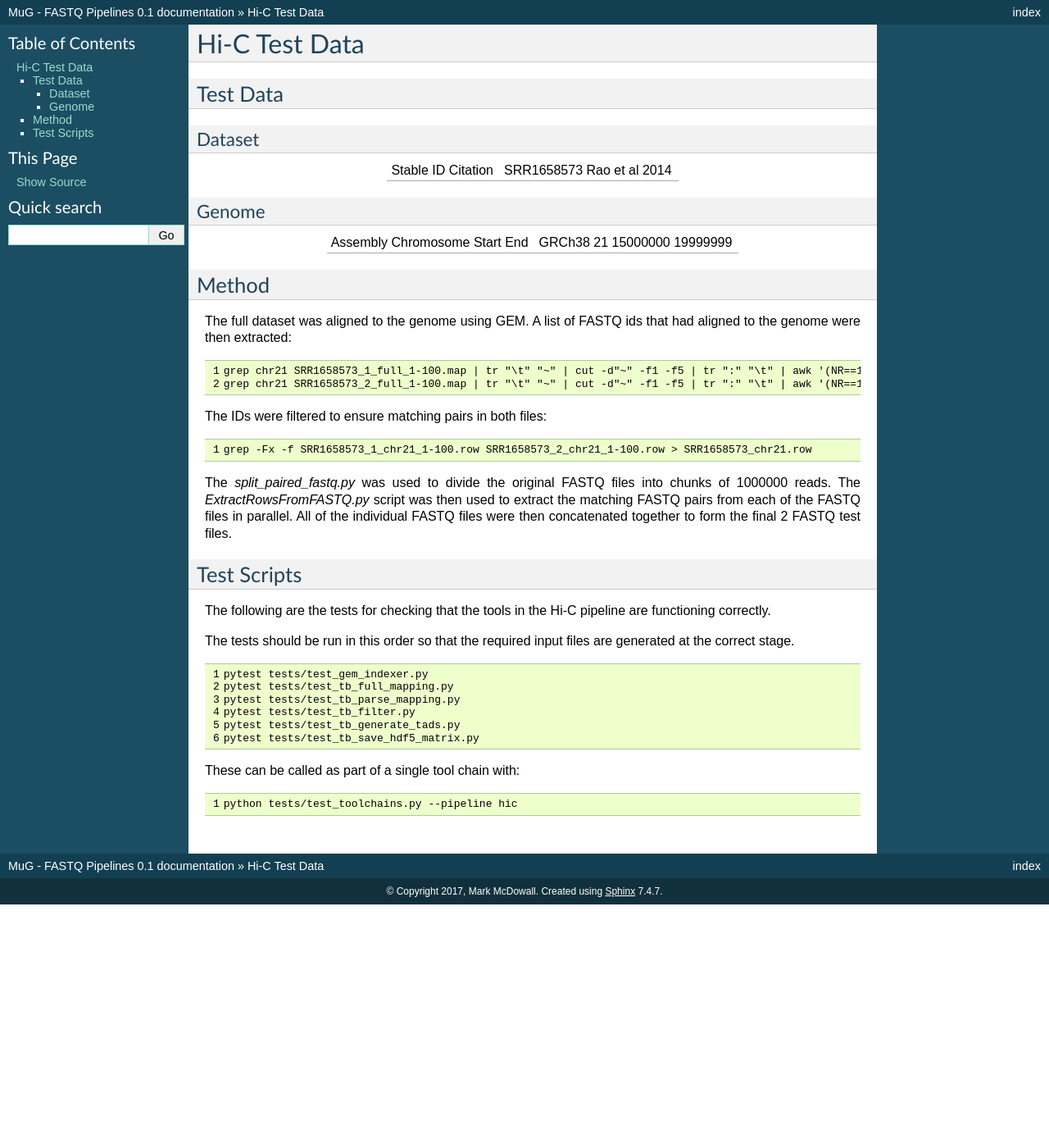
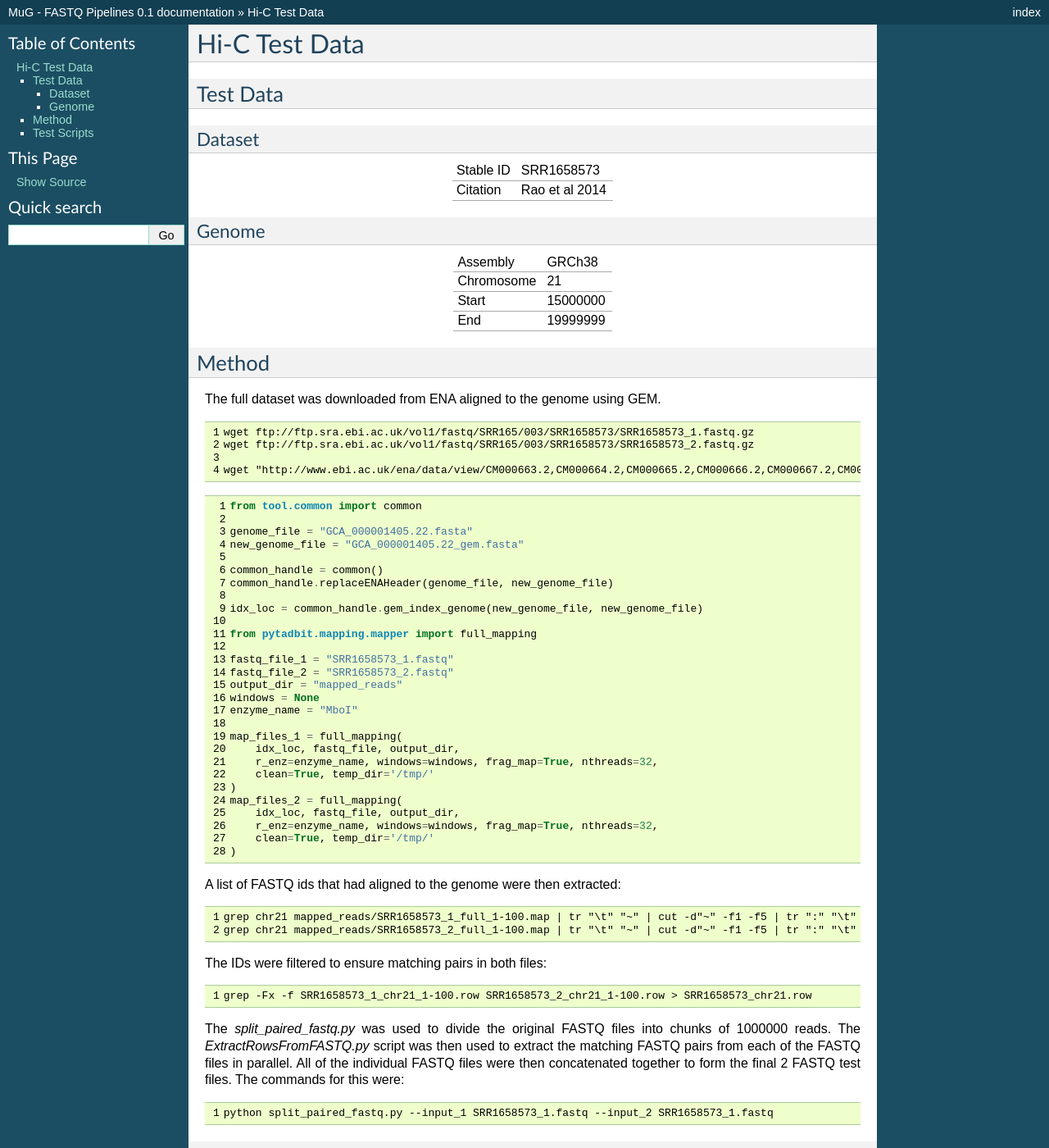
Before and after one commit to Multiscale-Genomics/mg-process-fastq, a Sphinx documentation site: the page built from docs/tests_hic.rst, in a window 1280 px wide and 1400 px high. Shown: the whole window at 82% size. Built offline with Sphinx 7.4.7, drawn with Linux system fonts in a browser that asks for light colours.

Commit message:
Docs about obtaining the files and generating the indexes

```diff
--- a/docs/tests_hic.rst
+++ b/docs/tests_hic.rst
@@ -23,6 +23,7 @@ Dataset
 
 +-----------+----------------+
 | Stable ID | SRR1658573     |
++-----------+----------------+
 | Citation  | Rao et al 2014 |
 +-----------+----------------+
 
@@ -31,21 +32,66 @@ Genome
 
 +------------+----------+
 | Assembly   | GRCh38   |
++------------+----------+
 | Chromosome | 21       |
++------------+----------+
 | Start      | 15000000 |
++------------+----------+
 | End        | 19999999 |
 +------------+----------+
 
 Method
 ------
-The full dataset was aligned to the genome using GEM. A list of FASTQ ids that
-had aligned to the genome were then extracted:
+The full dataset was downloaded from ENA aligned to the genome using GEM.
 
 .. code-block:: none
    :linenos:
 
-   grep chr21 SRR1658573_1_full_1-100.map | tr "\t" "~" | cut -d"~" -f1 -f5 | tr ":" "\t" | awk '(NR==1) || (($4>15000000) && ($4<20000000))' | tr "\t" "~" | cut -d "~" -f1 > SRR1658573_1_chr21_1-100.row
-   grep chr21 SRR1658573_2_full_1-100.map | tr "\t" "~" | cut -d"~" -f1 -f5 | tr ":" "\t" | awk '(NR==1) || (($4>15000000) && ($4<20000000))' | tr "\t" "~" | cut -d "~" -f1 > SRR1658573_2_chr21_1-100.row
+   wget ftp://ftp.sra.ebi.ac.uk/vol1/fastq/SRR165/003/SRR1658573/SRR1658573_1.fastq.gz
+   wget ftp://ftp.sra.ebi.ac.uk/vol1/fastq/SRR165/003/SRR1658573/SRR1658573_2.fastq.gz
+
+   wget "http://www.ebi.ac.uk/ena/data/view/CM000663.2,CM000664.2,CM000665.2,CM000666.2,CM000667.2,CM000668.2,CM000669.2,CM000670.2,CM000671.2,CM000672.2,CM000673.2,CM000674.2,CM000675.2,CM000676.2,CM000677.2,CM000678.2,CM000679.2,CM000680.2,CM000681.2,CM000682.2,CM000683.2,CM000684.2,CM000685.2,CM000686.2,J01415.2&display=fasta&download=fasta&filename=entry.fasta" -O GCA_000001405.22.fasta
+
+.. code-block:: python
+   :linenos:
+
+   from tool.common import common
+
+   genome_file = "GCA_000001405.22.fasta"
+   new_genome_file = "GCA_000001405.22_gem.fasta"
+
+   common_handle = common()
+   common_handle.replaceENAHeader(genome_file, new_genome_file)
+
+   idx_loc = common_handle.gem_index_genome(new_genome_file, new_genome_file)
+
+   from pytadbit.mapping.mapper import full_mapping
+
+   fastq_file_1 = "SRR1658573_1.fastq"
+   fastq_file_2 = "SRR1658573_2.fastq"
+   output_dir = "mapped_reads"
+   windows = None
+   enzyme_name = "MboI"
+
+   map_files_1 = full_mapping(
+       idx_loc, fastq_file, output_dir,
+       r_enz=enzyme_name, windows=windows, frag_map=True, nthreads=32,
+       clean=True, temp_dir='/tmp/'
+   )
+   map_files_2 = full_mapping(
+       idx_loc, fastq_file, output_dir,
+       r_enz=enzyme_name, windows=windows, frag_map=True, nthreads=32,
+       clean=True, temp_dir='/tmp/'
+   )
+
+
+A list of FASTQ ids that had aligned to the genome were then extracted:
+
+.. code-block:: none
+   :linenos:
+
+   grep chr21 mapped_reads/SRR1658573_1_full_1-100.map | tr "\t" "~" | cut -d"~" -f1 -f5 | tr ":" "\t" | awk '(NR==1) || (($4>15000000) && ($4<20000000))' | tr "\t" "~" | cut -d "~" -f1 > SRR1658573_1_chr21_1-100.row
+   grep chr21 mapped_reads/SRR1658573_2_full_1-100.map | tr "\t" "~" | cut -d"~" -f1 -f5 | tr ":" "\t" | awk '(NR==1) || (($4>15000000) && ($4<20000000))' | tr "\t" "~" | cut -d "~" -f1 > SRR1658573_2_chr21_1-100.row
 
 The IDs were filtered to ensure matching pairs in both files:
 
@@ -58,7 +104,12 @@ The `split_paired_fastq.py` was used to divide the original FASTQ files into
 chunks of 1000000 reads. The `ExtractRowsFromFASTQ.py` script was then used to
 extract the matching FASTQ pairs from each of the FASTQ files in parallel. All
 of the individual FASTQ files were then concatenated together to form the final
-2 FASTQ test files.
+2 FASTQ test files. The commands for this were:
+
+.. code-block:: none
+   :linenos:
+
+   python split_paired_fastq.py --input_1 SRR1658573_1.fastq --input_2 SRR1658573_1.fastq
 
 
 Test Scripts
```
